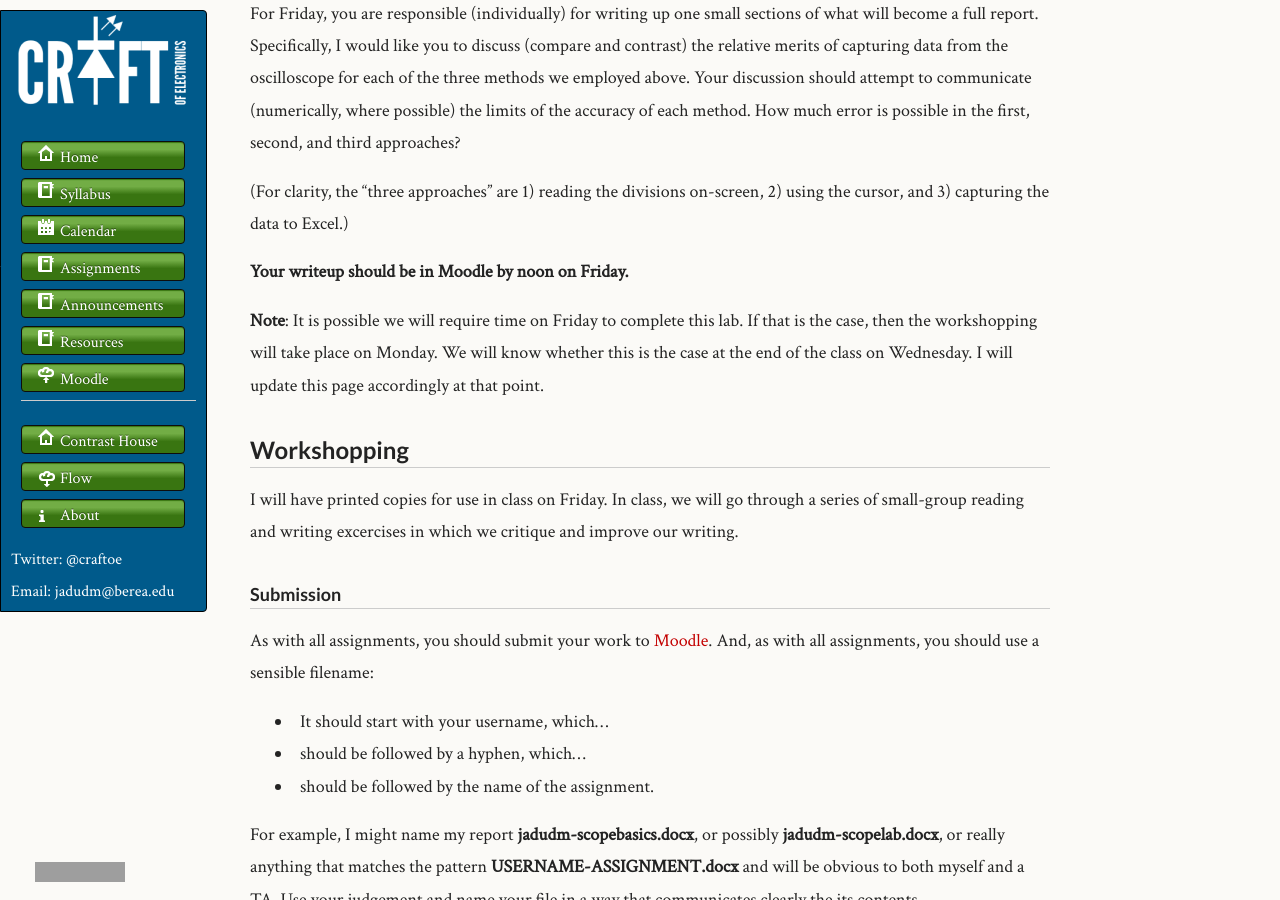
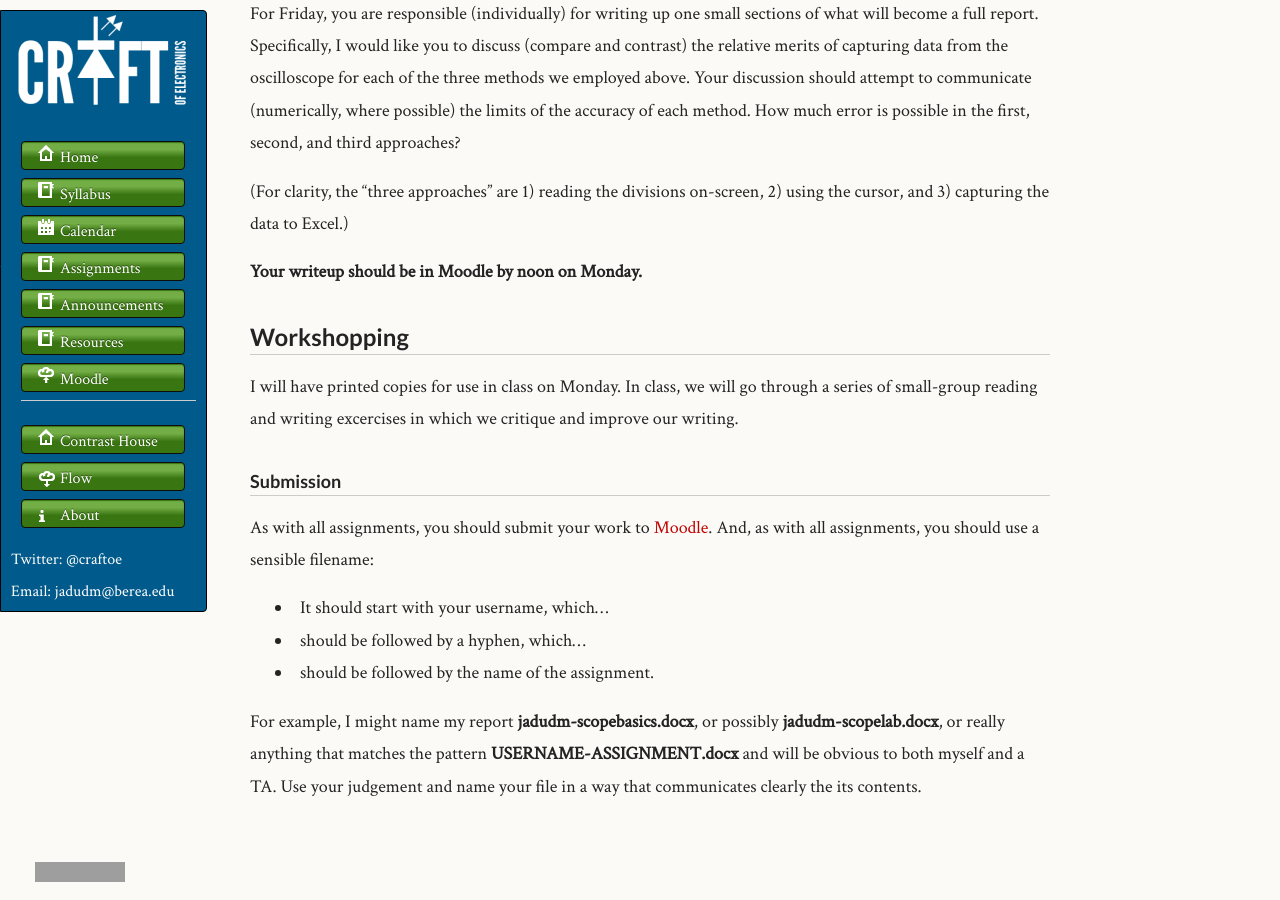
Before and after one commit to craftofelectronics/craftofelectronics.github.com, a Jekyll site: the page built from assignments/oscilloscope-basics.md, in a window 1280 px wide and 900 px high, scrolled down 4444 px. Built offline with Jekyll 4.4.1, drawn with Linux system fonts in a browser that asks for light colours; grey boxes are pictures that could not be loaded.

```diff
--- a/assignments/oscilloscope-basics.md
+++ b/assignments/oscilloscope-basics.md
@@ -146,13 +146,15 @@ For Friday, you are responsible (individually) for writing up one small sections
 
 (For clarity, the "three approaches" are 1) reading the divisions on-screen, 2) using the cursor, and 3) capturing the data to Excel.)
 
-**Your writeup should be in Moodle by noon on Friday.**
+**Your writeup should be in Moodle by noon on Monday.**
 
+<!--
 **Note**: It is possible we will require time on Friday to complete this lab. If that is the case, then the workshopping will take place on Monday. We will know whether this is the case at the end of the class on Wednesday. I will update this page accordingly at that point.
+-->
 
 ## Workshopping
 
-I will have printed copies for use in class on Friday. In class, we will go through a series of small-group reading and writing excercises in which we critique and improve our writing.
+I will have printed copies for use in class on Monday. In class, we will go through a series of small-group reading and writing excercises in which we critique and improve our writing.
 
 ### Submission
 
```
